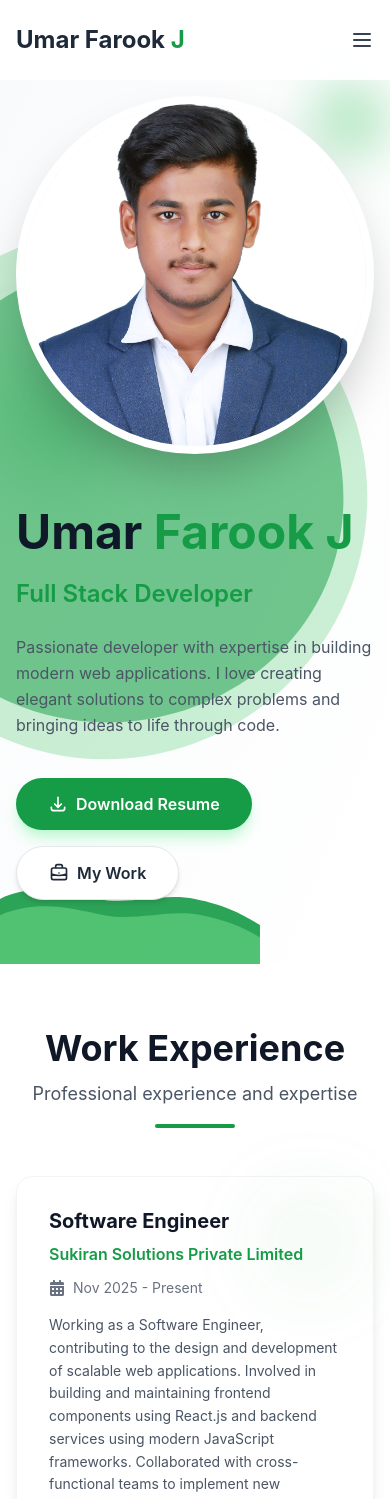
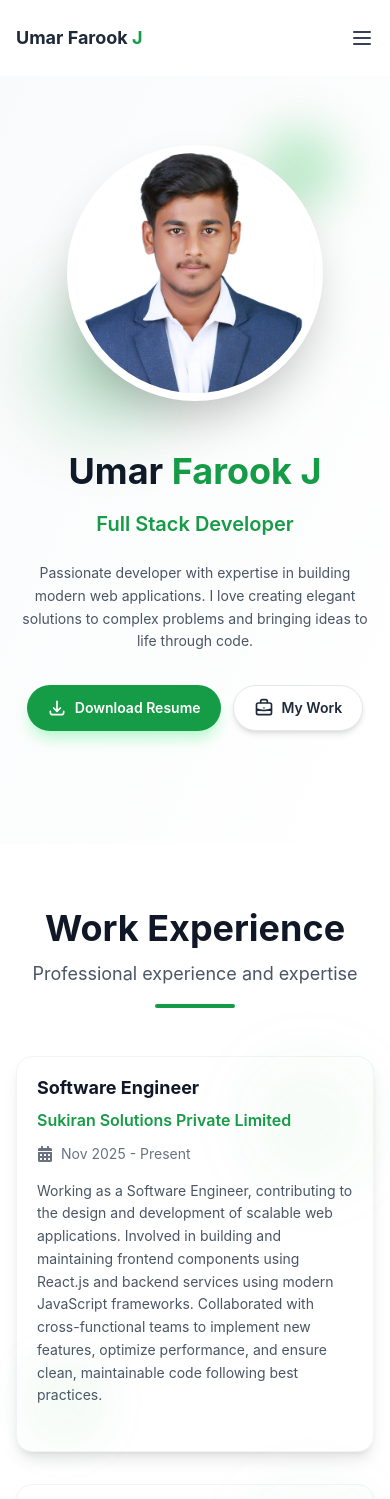
Before and after one commit to Umarfarook1912/Portfolio, a React (Vite) app: page / in a window 390 px wide. Shown: the top 1499 px of the page. Built offline with nearby package versions, Linux system fonts and the light colour scheme.

Commit message:
Responsively changed

```diff
--- a/src/components/layout/Header.jsx
+++ b/src/components/layout/Header.jsx
@@ -7,10 +7,10 @@ const Header = () => {
 
     const navItems = [
         { label: 'About', href: '#home' },
-        { label: 'Services', href: '#experience' },
-        { label: 'Resume', href: '#education' },
+        { label: 'Experience', href: '#experience' },
         { label: 'Projects', href: '#projects' },
-        { label: 'Testimonials', href: '#achievements' },
+        { label: 'Education', href: '#education' },
+        { label: 'Achievements', href: '#achievements' },
         { label: 'Contact', href: '#contact' },
     ];
 
@@ -32,10 +32,10 @@ const Header = () => {
                     {/* Logo */}
                     <a
                         href="#home"
-                        className="text-2xl font-bold text-gray-800"
+                        className="text-lg sm:text-xl md:text-2xl font-bold text-gray-800"
                     >
-                        <span className="text-gray-800 text-md">Umar Farook</span>{' '}
-                        <span className="text-[#169b46] text-md">J</span>
+                        <span className="text-gray-800">Umar Farook</span>{' '}
+                        <span className="text-[#169b46]">J</span>
                     </a>
 
                     {/* Desktop Navigation */}
@@ -44,7 +44,7 @@ const Header = () => {
                             <a
                                 key={item.label}
                                 href={item.href}
-                                className="text-gray-600 hover:text-[#169b46] transition-colors text-lg font-medium"
+                                className="text-gray-600 hover:text-[#169b46] transition-colors text-base lg:text-lg font-medium"
                             >
                                 {item.label}
                             </a>
@@ -57,9 +57,9 @@ const Header = () => {
                             href="/resume/Umar%20Farook%20J_Resume.pdf"
                             target="_blank"
                             rel="noopener noreferrer"
-                            className="inline-flex items-center px-6 py-2.5 bg-[#169b46] hover:bg-[#50ca71] text-white rounded-full font-medium transition-all duration-300 text-md shadow-lg shadow-green-200"
+                            className="inline-flex items-center px-4 sm:px-6 py-2 sm:py-2.5 text-sm sm:text-base bg-[#169b46] hover:bg-[#50ca71] text-white rounded-full font-medium transition-all duration-300 shadow-lg shadow-green-200"
                         >
-                            <svg className="w-4 h-4 mr-2" fill="none" stroke="currentColor" viewBox="0 0 24 24">
+                            <svg className="w-3.5 h-3.5 sm:w-4 sm:h-4 mr-1.5 sm:mr-2" fill="none" stroke="currentColor" viewBox="0 0 24 24">
                                 <path strokeLinecap="round" strokeLinejoin="round" strokeWidth={2} d="M4 16v1a3 3 0 003 3h10a3 3 0 003-3v-1m-4-4l-4 4m0 0l-4-4m4 4V4" />
                             </svg>
                             Download CV
@@ -99,7 +99,7 @@ const Header = () => {
                             href="/resume/Umar%20Farook%20J_Resume.pdf"
                             target="_blank"
                             rel="noopener noreferrer"
-                            className="block mt-4 px-6 py-2.5 bg-[#169b46] hover:bg-[#50ca71] text-white rounded-full font-medium transition-all duration-300 text-sm text-center"
+                            className="block mt-4 px-5 py-2.5 bg-[#169b46] hover:bg-[#50ca71] text-white rounded-full font-medium transition-all duration-300 text-sm text-center"
                             onClick={() => setIsMobileMenuOpen(false)}
                         >
                             Download CV
--- a/src/components/sections/Education.jsx
+++ b/src/components/sections/Education.jsx
@@ -12,7 +12,7 @@ const Education = ({ data }) => {
                 />
 
                 <div className="max-w-4xl mx-auto mt-6">
-                    <div className="relative ml-8 md:ml-12">
+                    <div className="relative ml-6 sm:ml-8 md:ml-12">
                         {/* vertical line for timeline (visible on md+) */}
                         <div className="hidden md:block absolute left-2 top-6 bottom-6 w-0.5 bg-gray-200"></div>
 
@@ -20,11 +20,11 @@ const Education = ({ data }) => {
                             {data.map((education, index) => (
                                 <article
                                     key={index}
-                                    className="relative bg-white rounded-2xl p-5 shadow-sm hover:shadow-lg transition-shadow duration-300 pl-12 md:pl-16"
+                                    className="relative bg-white rounded-2xl p-4 sm:p-5 shadow-sm hover:shadow-lg transition-shadow duration-300 pl-10 sm:pl-12 md:pl-16"
                                     aria-labelledby={`edu-${index}-title`}
                                 >
                                     {/* marker */}
-                                    <div className="absolute left-0 top-6 md:left-2 md:top-6 w-3 h-3 md:w-4 md:h-4 bg-[#169b46] rounded-full border-4 border-white shadow" />
+                                    <div className="absolute -left-1.5 top-5 sm:left-0 sm:top-6 md:left-2 md:top-6 w-3 h-3 md:w-4 md:h-4 bg-[#169b46] rounded-full border-4 border-white shadow" />
 
                                     <div className="flex items-start gap-4">
                                         {/* optional logo or icon */}
@@ -44,7 +44,7 @@ const Education = ({ data }) => {
                                             <div className="flex items-center justify-between">
                                                 <div className="flex items-center gap-3">
                                                     <span className="inline-block bg-[#eaf7ef] text-[#169b46] px-3 py-0.5 rounded-md text-sm font-semibold">{education.year}</span>
-                                                    <h3 id={`edu-${index}-title`} className="text-md md:text-lg font-semibold text-gray-900">{education.degree}</h3>
+                                                    <h3 id={`edu-${index}-title`} className="text-sm sm:text-base md:text-lg font-semibold text-gray-900">{education.degree}</h3>
                                                 </div>
 
                                                 {education.percentage && (
@@ -52,7 +52,7 @@ const Education = ({ data }) => {
                                                 )}
                                             </div>
 
-                                            <p className="text-gray-600 mt-2">{education.college}</p>
+                                            <p className="text-gray-600 mt-2 text-sm sm:text-base">{education.college}</p>
                                         </div>
                                     </div>
                                 </article>
--- a/src/components/sections/Hero.jsx
+++ b/src/components/sections/Hero.jsx
@@ -4,8 +4,8 @@ import Container from '../ui/Container';
 const Hero = ({ data }) => {
     return (
         <section id="home" className="relative min-h-screen flex items-center pt-24 pb-16 overflow-hidden bg-gradient-to-br from-gray-50 to-white">
-            {/* Wavy Green Shape Background */}
-            <div className="absolute inset-0 overflow-hidden pointer-events-none">
+            {/* Wavy Green Shape Background (hidden on small screens) */}
+            <div className="hidden md:block absolute inset-0 overflow-hidden pointer-events-none">
                 {/* Bottom left wave */}
                 <svg
                     className="absolute bottom-0 left-0 w-2/3 h-auto opacity-90"
@@ -44,25 +44,25 @@ const Hero = ({ data }) => {
             <Container className="relative z-10">
                 <div className="grid grid-cols-1 lg:grid-cols-2 gap-12 items-center">
                     {/* Content - Left Side */}
-                    <div className="order-2 lg:order-1">
-                        <h1 className="text-5xl md:text-6xl lg:text-7xl font-bold mb-4 leading-tight">
+                    <div className="order-2 lg:order-1 text-center lg:text-left">
+                        <h1 className="text-4xl sm:text-5xl md:text-6xl lg:text-7xl font-bold mb-4 leading-tight">
                             <span className="text-gray-900">{data.name.split(' ')[0]}</span>{' '}
                             <span className="text-[#169b46]">{data.name.split(' ').slice(1).join(' ')}</span>
                         </h1>
-                        <h2 className="text-2xl md:text-3xl text-[#169b46] font-semibold mb-6">
+                        <h2 className="text-xl sm:text-2xl md:text-3xl text-[#169b46] font-semibold mb-6">
                             {data.title}
                         </h2>
-                        <p className="text-base md:text-lg text-gray-600 mb-10 leading-relaxed max-w-xl">
+                        <p className="text-sm sm:text-base md:text-lg text-gray-600 mb-8 md:mb-10 leading-relaxed max-w-xl mx-auto lg:mx-0">
                             {data.description}
                         </p>
 
                         {/* CTA Buttons */}
-                        <div className="flex flex-wrap gap-4">
+                        <div className="flex flex-wrap gap-3 sm:gap-4 justify-center lg:justify-start">
                             <a
                                 href="/resume/Umar Farook J_Resume.pdf"
                                 target="_blank"
                                 rel="noopener noreferrer"
-                                className="inline-flex items-center px-8 py-3.5 bg-[#169b46] hover:bg-[#50ca71] text-white rounded-full font-semibold transition-all duration-300 shadow-lg shadow-green-200 hover:shadow-xl hover:shadow-green-300 transform hover:-translate-y-0.5"
+                                className="inline-flex items-center px-5 sm:px-8 py-3 sm:py-3.5 text-sm sm:text-base bg-[#169b46] hover:bg-[#50ca71] text-white rounded-full font-semibold transition-all duration-300 shadow-lg shadow-green-200 hover:shadow-xl hover:shadow-green-300 transform hover:-translate-y-0.5"
                             >
                                 <svg className="w-5 h-5 mr-2" fill="none" stroke="currentColor" viewBox="0 0 24 24">
                                     <path strokeLinecap="round" strokeLinejoin="round" strokeWidth={2} d="M4 16v1a3 3 0 003 3h10a3 3 0 003-3v-1m-4-4l-4 4m0 0l-4-4m4 4V4" />
@@ -71,7 +71,7 @@ const Hero = ({ data }) => {
                             </a>
                             <a
                                 href="#projects"
-                                className="inline-flex items-center px-8 py-3.5 bg-white hover:bg-gray-50 text-gray-800 rounded-full font-semibold transition-all duration-300 shadow-md hover:shadow-lg border border-gray-200 transform hover:-translate-y-0.5"
+                                className="inline-flex items-center px-5 sm:px-8 py-3 sm:py-3.5 text-sm sm:text-base bg-white hover:bg-gray-50 text-gray-800 rounded-full font-semibold transition-all duration-300 shadow-md hover:shadow-lg border border-gray-200 transform hover:-translate-y-0.5"
                             >
                                 <svg className="w-5 h-5 mr-2" fill="none" stroke="currentColor" viewBox="0 0 24 24">
                                     <path strokeLinecap="round" strokeLinejoin="round" strokeWidth={2} d="M21 13.255A23.931 23.931 0 0112 15c-3.183 0-6.22-.62-9-1.745M16 6V4a2 2 0 00-2-2h-4a2 2 0 00-2 2v2m4 6h.01M5 20h14a2 2 0 002-2V8a2 2 0 00-2-2H5a2 2 0 00-2 2v10a2 2 0 002 2z" />
@@ -83,7 +83,7 @@ const Hero = ({ data }) => {
 
                     {/* Image - Right Side */}
                     <div className="order-1 lg:order-2 flex justify-center lg:justify-end">
-                        <div className="relative w-full max-w-md lg:max-w-lg">
+                        <div className="relative w-64 sm:w-80 md:w-full max-w-md lg:max-w-lg">
                             {/* Circular frame for image */}
                             <div className="relative z-10">
                                 <div className="aspect-square rounded-full overflow-hidden border-8 border-white shadow-2xl bg-gray-100">
--- a/src/components/sections/Internship.jsx
+++ b/src/components/sections/Internship.jsx
@@ -13,18 +13,18 @@ const Internship = ({ data }) => {
 
                 <div className="max-w-3xl mx-auto space-y-6">
                     {data.map((internship, index) => (
-                        <div key={index} className="group relative bg-white rounded-2xl p-8 shadow-lg hover:shadow-2xl transition-all duration-500 border-l-4 border-[#169b46] hover:border-[#50ca71]">
+                        <div key={index} className="group relative bg-white rounded-2xl p-5 sm:p-6 md:p-8 shadow-lg hover:shadow-2xl transition-all duration-500 border-l-4 border-[#169b46] hover:border-[#50ca71]">
                             {/* Timeline dot */}
                             <div className="absolute -left-3 top-8 w-6 h-6 bg-[#169b46] rounded-full border-4 border-white group-hover:scale-125 transition-transform duration-300"></div>
 
-                            <div className="flex flex-col md:flex-row md:items-start md:justify-between mb-4">
+                            <div className="flex flex-col gap-3 mb-4">
                                 <div className="flex-1">
                                     {/* Icon and Domain */}
                                     <div className="flex items-center gap-3 mb-3">
                                         <div className="w-12 h-12 bg-gradient-to-br from-[#169b46] to-[#50ca71] rounded-lg flex items-center justify-center">
                                             <FaLaptopCode className="w-6 h-6 text-white" />
                                         </div>
-                                        <h3 className="text-xl font-bold text-gray-900">
+                                        <h3 className="text-lg sm:text-xl font-bold text-gray-900">
                                             {internship.domain}
                                         </h3>
                                     </div>
@@ -37,9 +37,9 @@ const Internship = ({ data }) => {
                                 </div>
 
                                 {/* Date */}
-                                <div className="flex items-center text-gray-500 text-sm md:ml-4">
+                                <div className="flex items-center text-gray-500 text-sm">
                                     <FaCalendarAlt className="w-4 h-4 mr-2" />
-                                    <span>{internship.startDate} - {internship.endDate}</span>
+                                    <span className="text-xs sm:text-sm">{internship.startDate} - {internship.endDate}</span>
                                 </div>
                             </div>
 
--- a/src/components/sections/Projects.jsx
+++ b/src/components/sections/Projects.jsx
@@ -20,7 +20,7 @@ const Projects = ({ data }) => {
 
                             {/* Project Image header: use provided image when available, otherwise fallback to a neutral header */}
                             {project.imageUrl ? (
-                                <div className="relative h-64 overflow-hidden">
+                                <div className="relative h-48 sm:h-56 md:h-64 overflow-hidden">
                                     <img
                                         src={project.imageUrl}
                                         alt={project.title}
@@ -28,24 +28,24 @@ const Projects = ({ data }) => {
                                     />
                                 </div>
                             ) : (
-                                <div className="relative h-64 bg-gradient-to-br from-gray-50 to-gray-100" />
+                                <div className="relative h-48 sm:h-56 md:h-64 bg-gradient-to-br from-gray-50 to-gray-100" />
                             )}
 
                             {/* Project Details */}
-                            <div className="relative p-6 z-20">
-                                <h3 className="text-lg font-bold text-gray-900 mb-3 leading-tight">{project.title}</h3>
-                                <p className="text-gray-600 mb-6 leading-relaxed text-sm min-h-[4rem]">
+                            <div className="relative p-4 sm:p-5 md:p-6 z-20">
+                                <h3 className="text-base sm:text-lg font-bold text-gray-900 mb-3 leading-tight">{project.title}</h3>
+                                <p className="text-gray-600 mb-4 sm:mb-6 leading-relaxed text-sm min-h-[3rem] sm:min-h-[4rem]">
                                     {project.description}
                                 </p>
 
                                 {/* Action Buttons */}
-                                <div className="flex items-center gap-3">
+                                <div className="flex flex-row flex-wrap items-center gap-2 sm:gap-3">
                                     {project.githubUrl && (
                                         <a
                                             href={project.githubUrl}
                                             target="_blank"
                                             rel="noopener noreferrer"
-                                            className="flex-1 flex items-center justify-center gap-2 px-4 py-3 bg-gray-100 hover:bg-gray-900 text-gray-700 hover:text-white rounded-xl transition-all duration-300 text-sm font-semibold shadow-sm hover:shadow-md"
+                                            className="flex items-center justify-center gap-2 px-4 py-3 bg-gray-100 hover:bg-gray-900 text-gray-700 hover:text-white rounded-xl transition-all duration-300 text-sm font-semibold shadow-sm hover:shadow-md"
                                         >
                                             <FaGithub className="w-4 h-4" />
                                             Code
@@ -56,7 +56,7 @@ const Projects = ({ data }) => {
                                             href={project.projectUrl}
                                             target="_blank"
                                             rel="noopener noreferrer"
-                                            className="flex-1 flex items-center justify-center gap-2 px-4 py-3 bg-gradient-to-r from-[#169b46] to-[#50ca71] hover:from-[#50ca71] hover:to-[#169b46] text-white rounded-xl transition-all duration-300 text-sm font-semibold shadow-md shadow-green-200 hover:shadow-lg hover:shadow-green-300"
+                                            className="flex items-center justify-center gap-2 px-4 py-3 bg-gradient-to-r from-[#169b46] to-[#50ca71] hover:from-[#50ca71] hover:to-[#169b46] text-white rounded-xl transition-all duration-300 text-sm font-semibold shadow-md shadow-green-200 hover:shadow-lg hover:shadow-green-300"
                                         >
                                             <FaExternalLinkAlt className="w-4 h-4" />
                                             Live
--- a/src/components/sections/TechnicalSkills.jsx
+++ b/src/components/sections/TechnicalSkills.jsx
@@ -17,7 +17,7 @@ const TechnicalSkills = ({ data }) => {
                     subtitle="Technologies and tools I work with"
                 />
 
-                <div className="grid grid-cols-2 md:grid-cols-3 lg:grid-cols-4 gap-6">
+                <div className="grid grid-cols-2 sm:grid-cols-3 md:grid-cols-3 lg:grid-cols-4 gap-4 sm:gap-6">
                     {data.map((skill, index) => {
                         const shownPercent = display[index] || 0;
                         const dashOffset = C * (1 - shownPercent / 100);
@@ -57,14 +57,14 @@ const TechnicalSkills = ({ data }) => {
                                 key={index}
                                 onMouseEnter={handleEnter}
                                 onMouseLeave={handleLeave}
-                                className="group relative bg-white rounded-2xl p-6 shadow-lg hover:shadow-2xl transition-all duration-500 hover:-translate-y-2 border border-gray-100 overflow-hidden"
+                                className="group relative bg-white rounded-2xl p-3 sm:p-4 md:p-5 shadow-lg hover:shadow-2xl transition-all duration-500 hover:-translate-y-2 border border-gray-100 overflow-hidden"
                                 style={{ animationDelay: `${index * 50}ms` }}
                             >
                                 <div className="absolute top-0 right-0 w-20 h-20 bg-gradient-to-br from-[#169b46] to-[#50ca71] opacity-5 rounded-full blur-xl group-hover:opacity-10 transition-opacity pointer-events-none"></div>
 
                                 <div className="relative flex flex-col items-center">
-                                    <div className="relative w-24 h-24 mb-4">
-                                        <svg className={`w-24 h-24 transform -rotate-90 ${hovered === index ? 'opacity-100' : 'opacity-0 pointer-events-none'}`} viewBox="0 0 100 100">
+                                    <div className="relative w-24 h-24 sm:w-28 sm:h-28 mb-3 sm:mb-4">
+                                        <svg className={`w-24 h-24 sm:w-28 sm:h-28 transform -rotate-90 ${hovered === index ? 'opacity-100' : 'opacity-0 pointer-events-none'}`} viewBox="0 0 100 100">
                                             <circle cx="50" cy="50" r={R} fill="none" stroke="#f0f0f0" strokeWidth="8" />
                                             <defs>
                                                 <linearGradient id={`grad-${index}`} x1="0%" y1="0%" x2="100%" y2="100%">
@@ -86,8 +86,8 @@ const TechnicalSkills = ({ data }) => {
                                         </svg>
 
                                         <div className="absolute inset-0 flex items-center justify-center">
-                                            <div className="w-12 h-12 bg-white rounded-full flex items-center justify-center shadow-sm group-hover:scale-110 transition-transform duration-300">
-                                                <img src={skill.logoUrl} alt={skill.name} className="w-9 h-9 object-contain" />
+                                            <div className="w-14 h-14 sm:w-16 sm:h-16 bg-white rounded-full flex items-center justify-center shadow-sm group-hover:scale-110 transition-transform duration-300">
+                                                <img src={skill.logoUrl} alt={skill.name} className="w-9 h-9 sm:w-12 sm:h-12 object-contain" />
                                             </div>
                                         </div>
                                     </div>
@@ -97,7 +97,7 @@ const TechnicalSkills = ({ data }) => {
                                         <div className={`text-sm font-semibold text-gray-900 text-center ${hovered === index ? 'opacity-100' : 'opacity-0'}`}>{shownPercent}%</div>
                                     </div>
 
-                                    <h4 className="font-bold text-gray-900 mb-1 text-center text-base">{skill.name}</h4>
+                                    <h4 className="font-bold text-gray-900 mb-1 text-center text-sm sm:text-base">{skill.name}</h4>
                                 </div>
                             </div>
                         );
--- a/src/components/sections/WorkExperience.jsx
+++ b/src/components/sections/WorkExperience.jsx
@@ -13,7 +13,7 @@ const WorkExperience = ({ data }) => {
 
                 <div className="grid grid-cols-1 md:grid-cols-2 gap-8 max-w-5xl mx-auto">
                     {data.map((experience, index) => (
-                        <div key={index} className="group relative bg-white rounded-2xl p-8 shadow-lg hover:shadow-2xl transition-all duration-500 hover:-translate-y-2 border border-gray-100">
+                        <div key={index} className="group relative bg-white rounded-2xl p-5 sm:p-6 md:p-8 shadow-lg hover:shadow-2xl transition-all duration-500 hover:-translate-y-2 border border-gray-100">
                             {/* Background gradient decorations */}
                             <div className="absolute top-0 right-0 w-32 h-32 bg-gradient-to-br from-[#169b46] to-[#50ca71] opacity-5 rounded-full blur-2xl group-hover:opacity-10 transition-opacity"></div>
                             <div className="absolute bottom-0 left-0 w-24 h-24 bg-gradient-to-tr from-[#50ca71] to-[#169b46] opacity-5 rounded-full blur-xl group-hover:opacity-10 transition-opacity"></div>
@@ -34,7 +34,7 @@ const WorkExperience = ({ data }) => {
                             )}
 
                             {/* Title */}
-                            <h3 className="relative text-xl font-bold text-gray-900 mb-2 leading-tight">
+                            <h3 className="relative text-lg sm:text-xl font-bold text-gray-900 mb-2 leading-tight">
                                 {experience.title}
                             </h3>
 
@@ -56,7 +56,7 @@ const WorkExperience = ({ data }) => {
 
                             {/* Links with enhanced buttons */}
                             {(experience.githubUrl || experience.projectUrl) && (
-                                <div className="relative flex gap-3 pt-4 border-t border-gray-100">
+                                <div className="relative flex flex-row flex-wrap items-center gap-2 sm:gap-3 pt-4 border-t border-gray-100">
                                     {experience.githubUrl && (
                                         <a
                                             href={experience.githubUrl}
```
Also changed, not shown: src/components/sections/Contact.jsx (+4 -4 lines).
